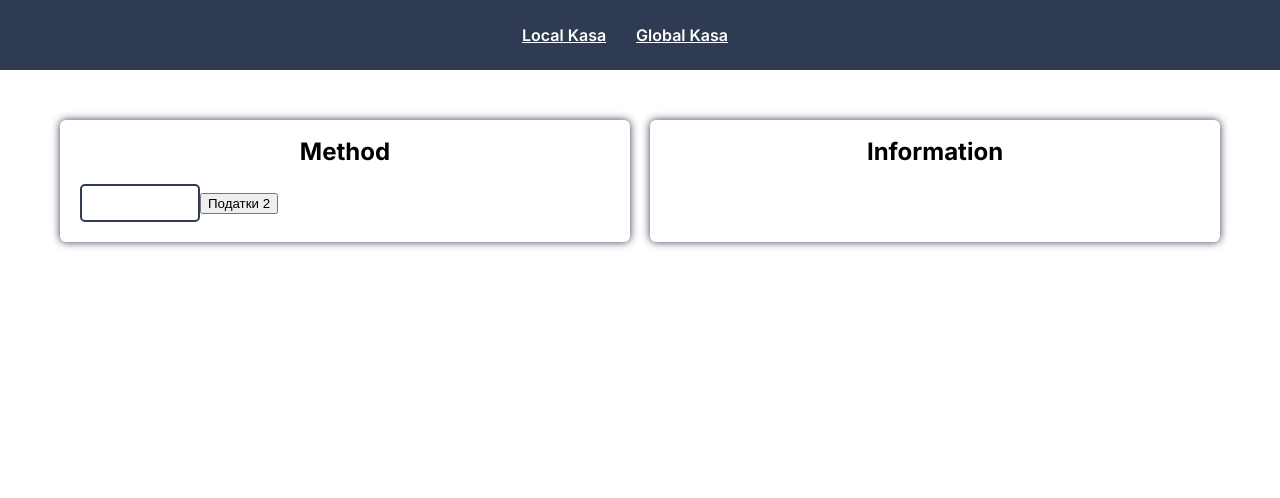
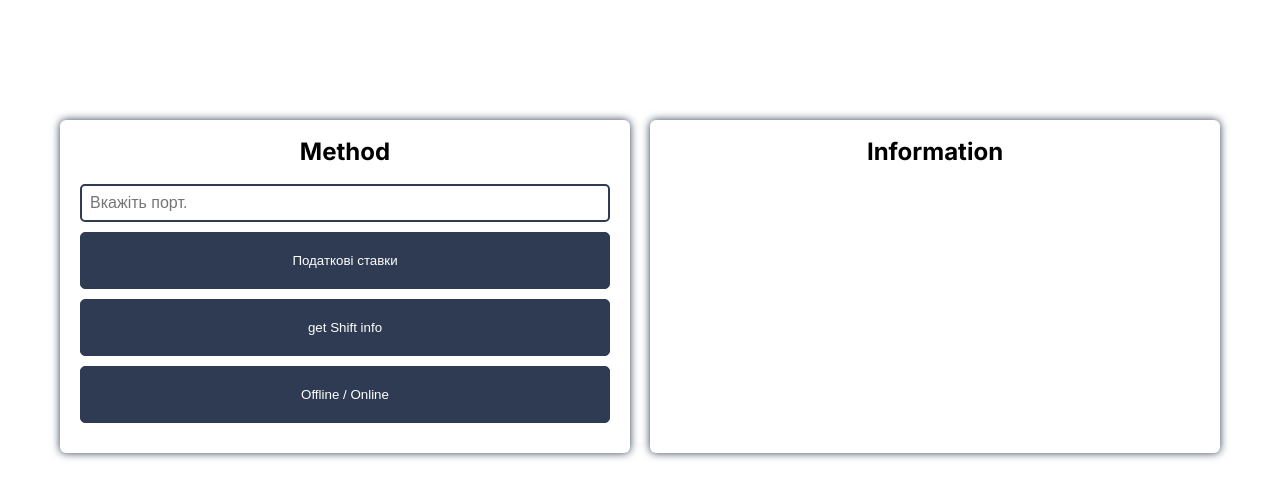
Before and after one commit to Mykola-Samchuk/local-kasa-checkbox, a Next.js app: page / in a window 1280 px wide. Shown: the top 498 px of the page. Built offline with nearby package versions, Linux system fonts and the light colour scheme.

Commit message:
add 2 new get method for request. Change optimization for ButthonMethod.Remove header and change some style fr general and local-kasa component

```diff
--- a/package.json
+++ b/package.json
@@ -9,9 +9,10 @@
     "lint": "next lint"
   },
   "dependencies": {
+    "axios": "^1.5.1",
+    "next": "latest",
     "react": "latest",
-    "react-dom": "latest",
-    "next": "latest"
+    "react-dom": "latest"
   },
   "devDependencies": {
     "eslint": "latest",
--- a/src/app/globals.css
+++ b/src/app/globals.css
@@ -110,6 +110,11 @@ a {
    v2.0 | 20110126
    License: none (public domain)
 */
+* {
+  box-sizing: border-box;
+  padding: 0;
+  margin: 0;
+}
 
 html,
 body,
@@ -217,6 +222,7 @@ section {
 
 body {
   line-height: 1;
+  box-sizing: border-box;
 }
 
 ol,
@@ -263,7 +269,7 @@ section {
   }
 }
 
-/* // Spacer */
+/* // Spacer  */
 .spacer-xxl {
   height: 150px;
 }
@@ -292,7 +298,7 @@ section {
   height: 15px;
 }
 
-/*media*/
+
 @media (max-width: 1399px) {
 
   .spacer-xxl,
--- a/src/components/ButtonMethod/ButtonMethod.jsx
+++ b/src/components/ButtonMethod/ButtonMethod.jsx
@@ -1,6 +1,8 @@
 "use client";
+import "./buttonMethod.css";
+import axios from "axios";
 import { useState } from "react";
-export default function ButtonMethod({ name, port, method, onDataReceived }) {
+export default function ButtonMethod({ name, port, urlMethod, onDataReceived }) {
   const [status, setStatus] = useState({
     isLoaded: false,
     error: null,
@@ -8,23 +10,30 @@ export default function ButtonMethod({ name, port, method, onDataReceived }) {
   });
 
   const handlerTaxinfo = () => {
+    if(!port){
+      onDataReceived("Не вказаний або не вірний порт")
+    }
     setStatus({ isLoaded: true });
-    fetch(`http://127.0.0.1:${port}${method}`)
+    axios
+      .get(`http://127.0.0.1:${port}${urlMethod}`)
       .then((response) => {
-        return response.json();
+        // console.log(response.data)
+        return response.data;
       })
       .then((result) => {
         setStatus({ isLoaded: false, data: result });
-        onDataReceived(result)
+        // onDataReceived(result);
+
+        onDataReceived(result, urlMethod);
       })
       .catch((error) => {
         setStatus({ isLoaded: false, error: error });
-        // console.log(error.detail);
+
       });
   };
   return (
     <>
-      <button onClick={handlerTaxinfo}>{name}</button>
+      <button className="btn" onClick={handlerTaxinfo}>{name}</button>
     </>
   );
 }
--- /dev/null
+++ b/src/components/ButtonMethod/buttonMethod.css
@@ -0,0 +1,20 @@
+.btn {
+    background-color: #2f3b52;
+    border: 1px solid #2f3b52;
+    border-radius: 5px;
+    width: 100%;
+    padding: 20px;
+    color: #ffff;
+    margin-bottom: 10px;
+    cursor: pointer;
+    transition: 0.3s;
+
+}
+
+@media (min-width:1200px) {
+    .btn:hover {
+        color: #2f3b52;
+        background-color: #ffff;
+
+    }
+}
--- a/src/components/Header/Header.jsx
+++ b/src/components/Header/Header.jsx
@@ -56,7 +56,7 @@ export default function Header() {
   };
   return (
     <>
-      <header className={`header-wrapp ${scrolled ? "scrolled" : ""}`}>
+      {/* <header className={`header-wrapp ${scrolled ? "scrolled" : ""}`}>
         <div className="header-inner">
           <nav className="nav-wrapp">
             <ul className={`nav-link-wrapp ${active ? "active" : ""}`}>
@@ -76,7 +76,7 @@ export default function Header() {
             <span></span>
           </div>
         </div>
-      </header>
+      </header> */}
     </>
   );
 }
--- a/src/components/InputPort/InputPort.jsx
+++ b/src/components/InputPort/InputPort.jsx
@@ -3,7 +3,7 @@ import "./inputPort.css"
 export default function InputPort({onChange}) {
   return (
     <>
-      <input className="inp-port" type="text" onChange={onChange}/>
+      <input className="inp-port" type="text" placeholder="Вкажіть порт." onChange={onChange}/>
     </>
   );
 }
--- a/src/components/InputPort/inputPort.css
+++ b/src/components/InputPort/inputPort.css
@@ -4,5 +4,5 @@
     border-radius: 5px;
     border: 2px solid #2f3b52;
     font-size: 16px;
-    width: 100px;
+    width: 100%
 }
--- a/src/components/LocalKasa/LocalKasa.jsx
+++ b/src/components/LocalKasa/LocalKasa.jsx
@@ -6,59 +6,77 @@ import ButtonMethod from "../ButtonMethod/ButtonMethod";
 
 export default function LocalKasa() {
   const [port, setPort] = useState("");
-  const [receivedData, setReceivedData] = useState(null);
-  //   const [status, setStatus] = useState({
-  //     isLoaded: false,
-  //     error: null,
-  //     data: [],
-  //   });
+  // const [receivedData, setReceivedData] = useState(null);
+  const [requestData, setRequestData] = useState({});
+
   const taxes = "/api/v1/tax/taxes";
+  const getShifts = "/api/v1/shifts";
+  const getofflineOnline = "/api/v1/kasa/status";
   const handlerInputPort = (e) => {
     console.log(e.target.value);
     setPort(e.target.value);
   };
-  const handleDataFromButtonMethod = (data) => {
-    // Обробка отриманих даних з ButtonMethod
-    setReceivedData(data); // Збереження отриманих даних у стейті
-    console.log("Дані з ButtonMethod:", data);
+  // const handleDataFromButtonMethod = (data) => {
+  //   // Обробка отриманих даних з ButtonMethod
+  //   setReceivedData(data); // Збереження отриманих даних у стейті
+  //   console.log("Дані з ButtonMethod:", data);
+  // };
+
+  const handleDataFromButtonMethod = (data, urlMethod) => {
+    // Створіть новий об'єкт з оновленими даними
+    setRequestData((prevData) => ({
+      ...prevData,
+      [urlMethod]: data,
+    }));
+
+    console.log(`Дані з ${urlMethod}:`, data);
   };
+  // console.log(requestData)
 
-  //   const handlerTaxinfo = () => {
-  //     setStatus({ isLoaded: true });
-  //     fetch(`http://127.0.0.1:${port}/api/v1/tax/taxes`)
-  //       .then((response) => {
-  //         return response.json();
-  //         if (response.ok) {
-  //           return response.json();
-  //         }
-  //         throw new Error("Network failed", { cause: response.status });
-  //       })
-  //       .then((result) => {
-  //         setStatus({ isLoaded: false, data: result });
-  //         console.log(status.data);
-  //       })
-  //       .catch((error) => {
-  //         setStatus({ isLoaded: false, error: error });
-  //         console.log(error.detail);
-  //       });
-  //   };
   return (
     <>
-      <section className="section-content ">
+      <section className="section-content">
         <div className="param-wrapp">
           <div className="method-wrapp">
             <h2 className="title">Method</h2>
-            <InputPort onChange={handlerInputPort} />
-            {/* <button onClick={handlerTaxinfo}>Податки</button> */}
-            <ButtonMethod
-              name={"Податки 2"}
-              port={port}
-              method={taxes}
-              onDataReceived={handleDataFromButtonMethod}
-            />
+            <div className="setting-wrapp">
+              <InputPort onChange={handlerInputPort} />
+            </div>
+            <div className="request-wrapp">
+              <ButtonMethod
+                name={"Податкові ставки"}
+                port={port}
+                urlMethod={taxes}
+                // onDataReceived={handleDataFromButtonMethod}
+                onDataReceived={(data) =>
+                  handleDataFromButtonMethod(data, "getTaxes")
+                }
+              />
+              <ButtonMethod
+                name={"get  Shift info"}
+                port={port}
+                urlMethod={getShifts}
+                // onDataReceived={handleDataFromButtonMethod}
+                onDataReceived={(data) =>
+                  handleDataFromButtonMethod(data, "getShifts")
+                }
+              />
+              <ButtonMethod
+                name={`Offline / Online`}
+                port={port}
+                urlMethod={getofflineOnline}
+                // onDataReceived={handleDataFromButtonMethod}
+                onDataReceived={(data) =>
+                  handleDataFromButtonMethod(data, "getOfflineOnline")
+                }
+              />
+            </div>
           </div>
           <div className="info-wrapp">
             <h2 className="title">Information</h2>
+            <div>{requestData.getTaxes ? <div>Податок</div> : ""}</div>
+            <div>{requestData.getShifts ? <>getShifts</> : ""}</div>
+            <div>{requestData.getOfflineOnline ? <>getOfflineOnline</> : ""}</div>
           </div>
         </div>
       </section>
--- a/src/components/LocalKasa/localKasa.css
+++ b/src/components/LocalKasa/localKasa.css
@@ -1,7 +1,6 @@
 /* HOme Page */
 .param-wrapp {
     padding: 20px;
-    /* background-color: blueviolet; */
     border-radius: 5px;
     display: flex;
     justify-content: space-between;
@@ -11,7 +10,7 @@
     background-color: white;
     border-radius: 6px;
     padding: 20px;
-    /* border: 1px solid #2f3b52; */
+
     box-shadow: 0px 0px 8px 0px #2f3b52;
   }
   .method-wrapp{
@@ -24,3 +23,29 @@
     font-weight: 700;
 
   }
+  .setting-wrapp{
+    width: 100%;
+    margin-bottom: 10px;
+  }
+/* .section-content{
+  margin-top: 70px;
+}
+  .param-wrapp{
+    display: flex;
+    justify-content: space-between;
+    margin: 0 20px;
+  }
+  .method-wrapp, .info-wrapp{
+    width: 50%;
+    background-color: white;
+    border-radius: 6px;
+    padding: 20px;
+
+    box-shadow: 0px 0px 8px 0px #2f3b52;
+  }
+  .method-wrapp{
+    margin-right: 20px;
+  }
+  .setting-wrapp{
+    width: 100%;
+  } */
```
Also changed, not shown: 1 other file (tests, documents, lock files or other folders).
